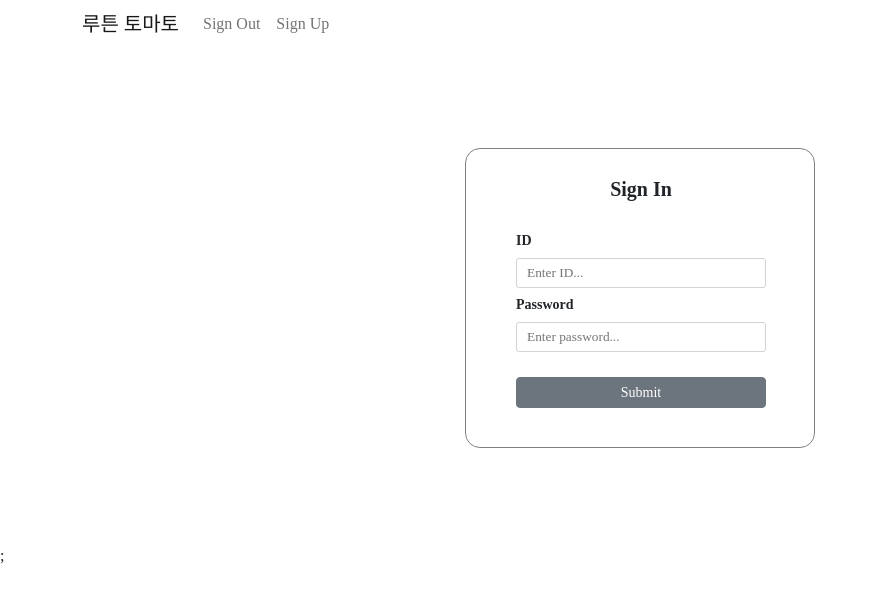
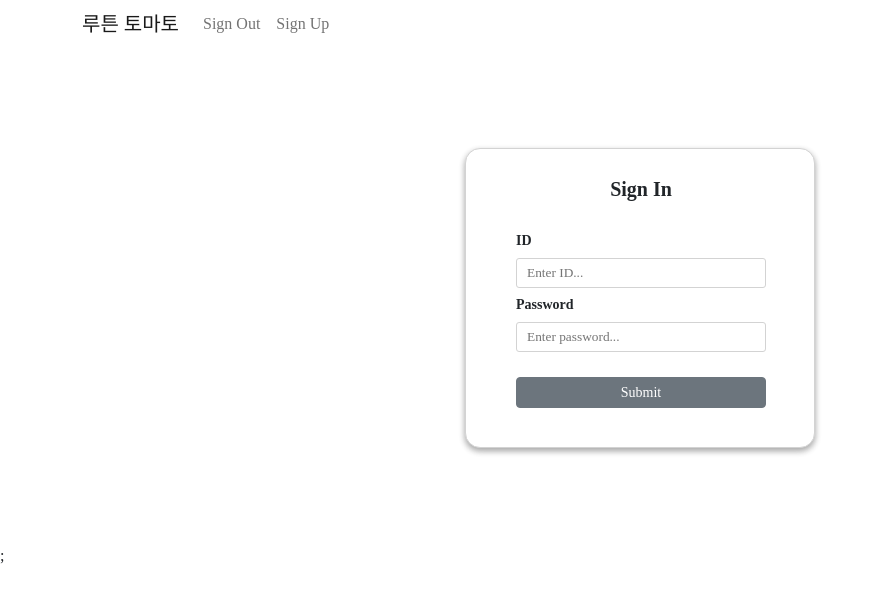
Before and after one commit to HiImConan/MiniHackathon_3_FE, a React (Create React App) app in the folder hk_fe_3/: page /login in a window 1280 px wide. Shown: the top 602 px of the page, without its empty margins (0-880 px from the left). Built offline with nearby package versions, Linux system fonts and the light colour scheme.

Commit message:
feat: boxShadow

```diff
--- a/hk_fe_3/src/styles/User/LoginStyles.js
+++ b/hk_fe_3/src/styles/User/LoginStyles.js
@@ -5,7 +5,6 @@ export const LoginSection = styled.div`
     display: flex;
     align-items: center;
     height: 500px;
-    //background-color: red;
   }
 `;
 
@@ -15,17 +14,17 @@ export const LoginWrap = styled.div`
     height: 300px;
     background-color: white;
     margin: 0 auto;
-    border: 1px solid gray;
+    border: 1px solid lightgray;
     border-radius: 15px;
     display: flex;
     align-items: center;
+    box-shadow: 0 3px 6px rgba(0, 0, 0, 0.16), 0 3px 6px rgba(0, 0, 0, 0.23);
   }
 `;
 
 export const LoginDiv = styled.div`
    {
     margin: auto auto;
-    //background-color: red;
   }
 `;
 
@@ -36,7 +35,6 @@ export const LoginTitle = styled.div`
     width: 350px;
     padding-bottom: 35px;
     margin: 0 auto;
-    //background-color: red;
     text-align: center;
   }
 `;
```
